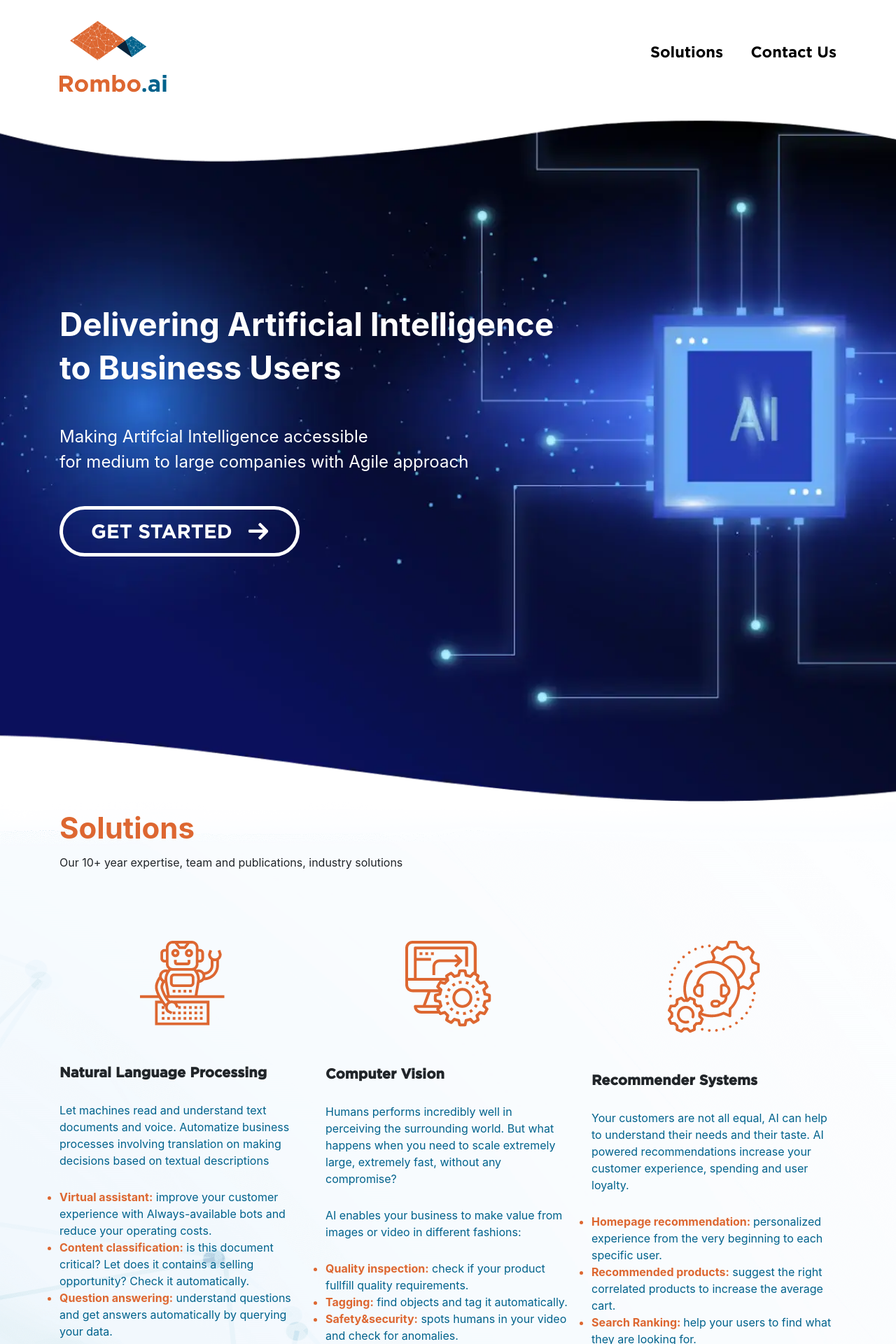
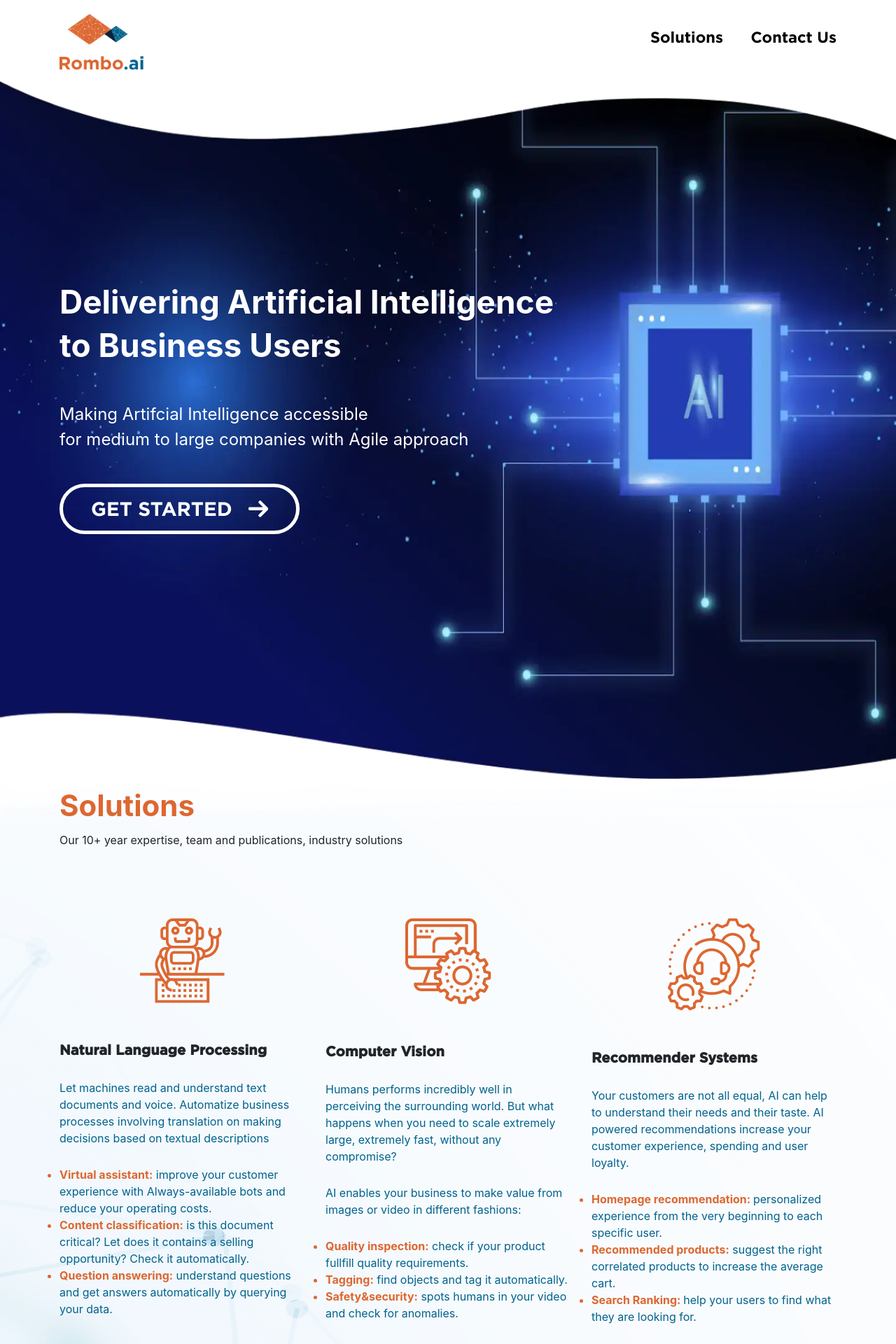
Before and after one commit to romboai/website, a Jekyll site: the page built from index.html, in a window 1280 px wide. Shown: the top 1920 px of the page at 70% size. Built offline with Jekyll 4.4.1, drawn with Linux system fonts in a browser that asks for light colours; comment, search, counter and statistics services are not loaded.

Commit message:
style: added fixed header with animation

```diff
--- a/_layouts/default.html
+++ b/_layouts/default.html
@@ -20,7 +20,7 @@
         <div class="row  align-items-center">
             <div class="col-lg-2 col-6">
                 <div class="logo-area">
-                    <a href="#"><img src="/img/Logo.png" alt=""></a>
+                    <a href="#"><img src="/img/Logo.png" alt="logo"></a>
                 </div>
             </div>
             <div class="col-lg-10  d-none d-lg-block text-right">
--- a/css/custom/style.css
+++ b/css/custom/style.css
@@ -115,9 +115,31 @@ li {
 
 
 .header-area {
-  padding-top: 30px;
+  padding-top: 20px;
   width: 100%;
   z-index: 99;
+  min-height: 100px;
+  transition: max-height 0.3s ease-out;
+}
+.header-area .logo-area a img {
+  max-height: 80px;
+  transition: max-height 0.15s ease-out;
+}
+.header-area.scrolled {
+  position: fixed;
+  top: 0;
+  left: 0;
+  right: 0;
+  padding: 10px 0;
+  background-color: white;
+  min-height: 60px;
+  box-shadow: 0 3px 1px -2px rgba(0,0,0,.2),0 2px 2px 0 rgba(0,0,0,.14),0 1px 5px 0 rgba(0,0,0,.12)!important;
+}
+.header-area.scrolled nav ul {
+	margin: 0;
+}
+.header-area.scrolled .logo-area a img {
+	max-height: 40px;
 }
 .menu-area {
   text-align: right;
@@ -305,7 +327,7 @@ li {
   z-index: -1;
   width: 100%;
   height: 100%;
-  object-fit: cover;
+  /* object-fit: cover; */
   object-position: center center;
 }
 .hero-wrp h1 {
--- a/js/main.js
+++ b/js/main.js
@@ -1,3 +1,4 @@
+const HEADER_AREA = $('.header-area');
 const SITEBAR_BTN = $('.siteBar-btn');
 const SLIDING_LINK = $('.sliding-link');
 const UP_BTN = $('#UpBtn');
@@ -12,6 +13,15 @@ function showButton() {
       window.clearTimeout(timeoutKey);
     }
     timeoutKey = window.setTimeout(function(){
+	  // HEADER AREA
+      if (view.scrollTop() < 100) {
+		HEADER_AREA.removeClass('scrolled');
+      }
+      else {
+		HEADER_AREA.addClass('scrolled');
+	  }
+
+	  // UP BTN
       if (view.scrollTop() < 300) {
         UP_BTN.fadeOut({
             duration: 100,
@@ -24,7 +34,7 @@ function showButton() {
         });
         UP_BTN.removeClass('d-none');
       }
-    }, 30);
+    }, 0);
   });
 }
 
```
Also changed, not shown: 4 other files.
